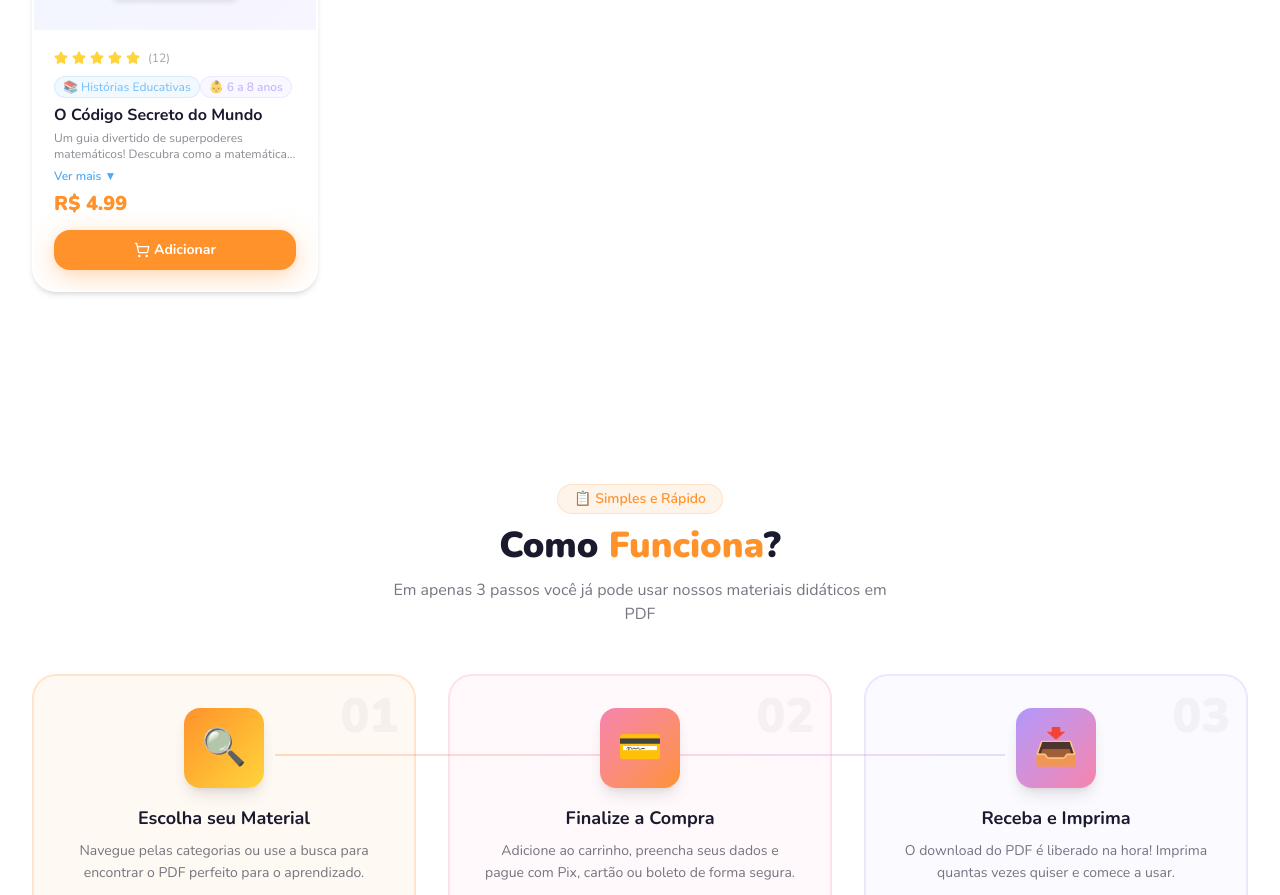
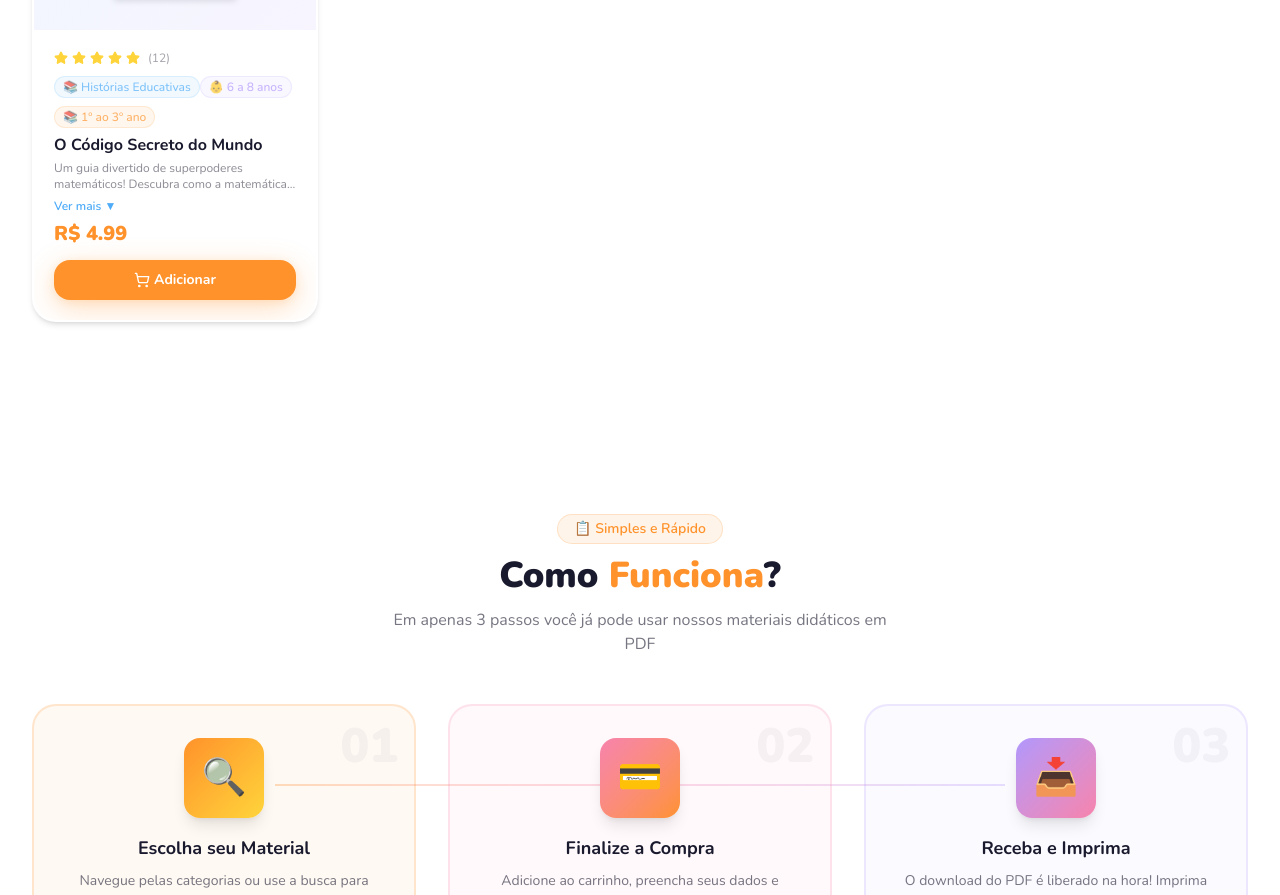
Before and after one commit to MicaelSanPedro/mundo-aprender, a Next.js app: page / in a window 1280 px wide. Shown: the part 2073-2968 px from the top of the page. Built offline with nearby package versions, Linux system fonts and the light colour scheme.

Commit message:
Adicionar ano letivo recomendado nos produtos

```diff
--- a/src/app/page.tsx
+++ b/src/app/page.tsx
@@ -71,7 +71,7 @@ const categories = [
   },
 ];
 
-const products: { id: number; name: string; description: string; price: number; originalPrice: number | null; rating: number; reviews: number; emoji: string; bgColor: string; borderHover: string; category: string; subcategory: string; tag: string | null; tagColor: string; ageRange: string; image?: string; link?: string }[] = [
+const products: { id: number; name: string; description: string; price: number; originalPrice: number | null; rating: number; reviews: number; emoji: string; bgColor: string; borderHover: string; category: string; subcategory: string; tag: string | null; tagColor: string; ageRange: string; schoolYear: string; image?: string; link?: string }[] = [
   {
     id: 1,
     name: "O Código Secreto do Mundo",
@@ -88,6 +88,7 @@ const products: { id: number; name: string; description: string; price: number;
     tag: "Novo!",
     tagColor: "bg-kid-green/90 text-white",
     ageRange: "6 a 8 anos",
+    schoolYear: "1º ao 3º ano",
     image: "/product-2.png",
     link: "https://docs.google.com/document/d/1AW-YdqoprQcQzkLzMWE2G_PNwb5kEspQoQMAz4lXHe8/edit?usp=drivesdk",
   },
@@ -783,6 +784,9 @@ const ProductCard = memo(function ProductCard({
         <span className="inline-flex items-center gap-1 text-[10px] sm:text-xs text-kid-purple/70 bg-kid-purple/8 border border-kid-purple/15 rounded-lg px-2 py-0.5 font-medium mb-1.5">
           👶 {product.ageRange}
         </span>
+        <span className="inline-flex items-center gap-1 text-[10px] sm:text-xs text-kid-orange/70 bg-kid-orange/8 border border-kid-orange/15 rounded-lg px-2 py-0.5 font-medium mb-1.5">
+          📚 {product.schoolYear}
+        </span>
         <h3 className="font-bold text-xs sm:text-sm md:text-base text-foreground leading-snug line-clamp-2 mb-1">{product.name}</h3>
         <p className={`text-[10px] sm:text-xs text-foreground/50 mb-2 sm:mb-3 transition-all duration-200 ${isDescExpanded ? "" : "line-clamp-2"}`}>
           {product.description}
```
